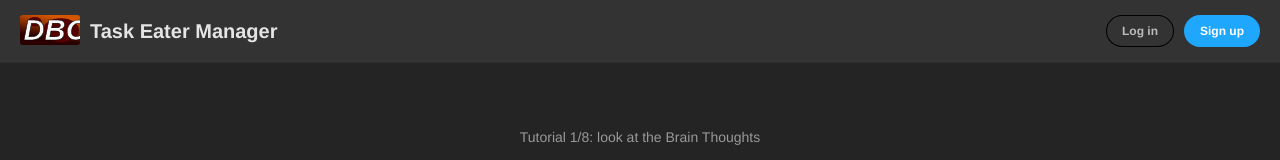
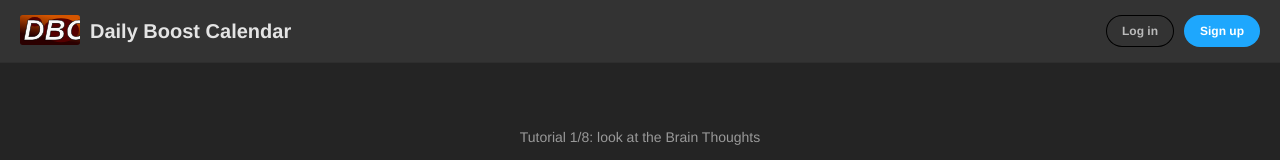
Before and after one commit to darellanodev/daily-boost-calendar, a React (Vite) app: page / in a window 1280 px wide. Shown: the top 160 px of the page. Built offline with nearby package versions, Linux system fonts and the light colour scheme.

Commit message:
#7 change title

```diff
--- a/src/Header/index.tsx
+++ b/src/Header/index.tsx
@@ -24,7 +24,7 @@ export const Header = ({
     <div className="wrapper">
       <div>
         <img id="header-logo" src="src/assets/img/logo.svg" />
-        <h1 id="header-title">Task Eater Manager</h1>
+        <h1 id="header-title">Daily Boost Calendar</h1>
       </div>
       <div>
         {user ? (
```
